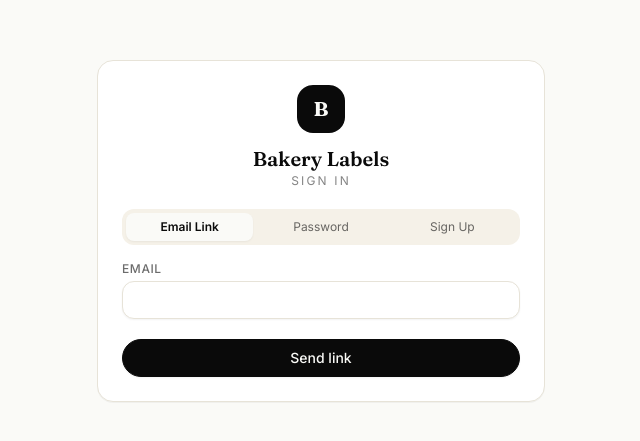
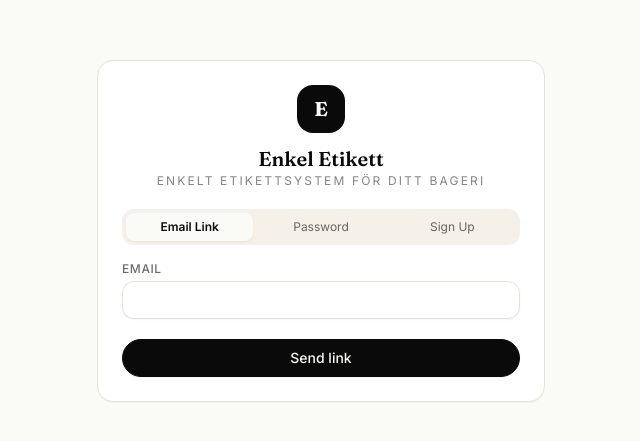
Before and after one commit to lundstream/johannas-kakor, a React (Vite) app: page /login in a window 1280 px wide. Shown: the part 169-610 px from the top of the page, without its empty margins (319-959 px from the left). Built offline with nearby package versions, Linux system fonts and the light colour scheme; no server answers.

Commit message:
Rebrand to Enkel Etikett
- DB defaults + migration for existing installs

- index.html title/og tags updated

- useSiteConfig fallback updated

```diff
--- a/index.html
+++ b/index.html
@@ -10,10 +10,10 @@
       href="https://fonts.googleapis.com/css2?family=Caveat:wght@400;600;700&family=Fraunces:opsz,wght@9..144,400;9..144,600;9..144,700&family=Inter:wght@400;500;600;700&family=JetBrains+Mono:wght@400;500&display=swap"
       rel="stylesheet"
     />
-    <title>Bakery Labels</title>
-    <meta name="description" content="Designa, förhandsgranska och skriv ut produktetiketter för ditt bageri." />
-    <meta property="og:title" content="Bakery Labels" />
-    <meta property="og:description" content="Designa, förhandsgranska och skriv ut produktetiketter för ditt bageri." />
+    <title>Enkel Etikett</title>
+    <meta name="description" content="Enkelt etikettsystem för ditt bageri. Designa, förhandsgranska och skriv ut produktetiketter." />
+    <meta property="og:title" content="Enkel Etikett" />
+    <meta property="og:description" content="Enkelt etikettsystem för ditt bageri. Designa, förhandsgranska och skriv ut produktetiketter." />
     <meta property="og:type" content="website" />
     <meta property="og:url" content="https://enkeletikett.se" />
   </head>
--- a/src/hooks/useSiteConfig.tsx
+++ b/src/hooks/useSiteConfig.tsx
@@ -2,13 +2,13 @@ import { createContext, useContext, useEffect, useState, type ReactNode } from '
 import { api, type SiteConfig } from '../api';
 
 const FALLBACK: SiteConfig = {
-  site_name: 'Bakery Labels',
-  header_tagline: '',
+  site_name: 'Enkel Etikett',
+  header_tagline: 'Enkelt etikettsystem för ditt bageri',
   footer_text: '',
   favicon_data_url: '',
   primary_color: '#b08654',
   instagram_url: '',
-  default_locale: 'en',
+  default_locale: 'sv',
   free_mode_enabled: '0',
   free_mode_path: 'free',
 };
```
Also changed, not shown: db.js (+11 -4 lines).
